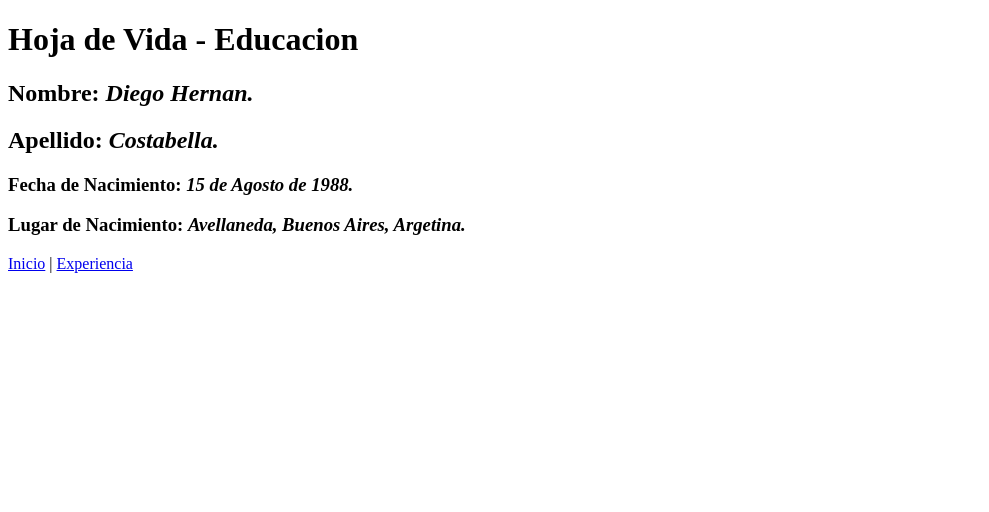
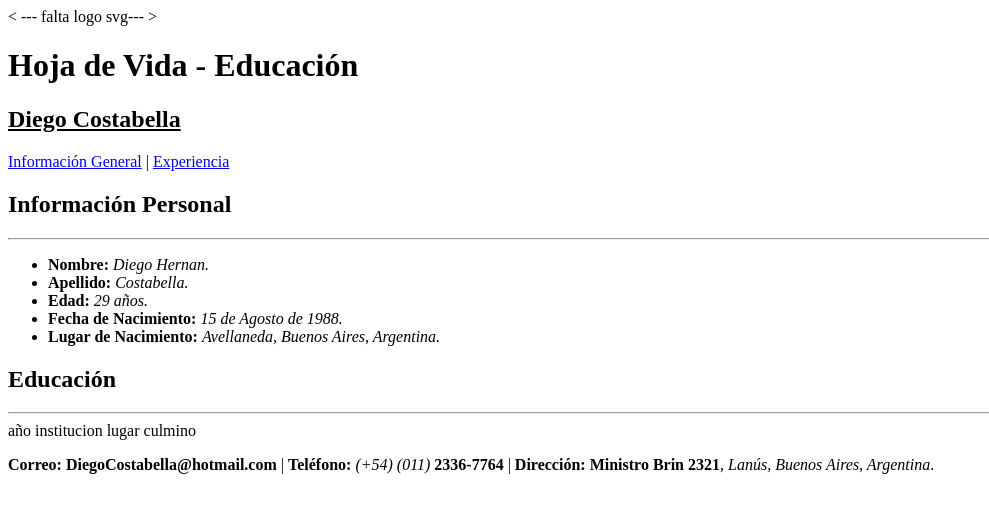
Before and after one commit to DiegoCostabella/EvaluacionFinalHTML, a plain HTML site: page Educacion.html in a window 1280 px wide. Shown: the whole page, without its empty margins (0-989 px from the left). Drawn offline with Linux system fonts and the light colour scheme.

Commit message:
arreglo de asentos y cambios en paginas siguientes

```diff
--- a/Educacion.html
+++ b/Educacion.html
@@ -1,29 +1,42 @@
 <!DOCTYPE html>
-<html>
+<html lang="es">
 <head>
 	<meta charset="utf-8">
 	<meta name="viewport" content="width=devide-width, user-scalable=no">
 	<meta name="author" content="Diego Costabella">
-	<meta name="description" content="Curriculum Vitae - Educacion">
-	<title>Curriculum Vitae - Educacion</title>
+	<meta name="description" content="Curriculum Vitae - Educación">
+	<title>Curriculum Vitae - Educación</title>
 </head>
 
 <body>
 	<header>
-		<h1>Hoja de Vida - Educacion</h1>
-		<h2>Nombre: <em>Diego Hernan.</em></h2>
-		<h2>Apellido: <em>Costabella.</em></h2>
-		<h3>Fecha de Nacimiento: <em>15 de Agosto de 1988.</em></h3>
-		<h3>Lugar de Nacimiento: <em>Avellaneda, Buenos Aires, Argetina.</em></h3>
+		< --- falta logo svg--- >
+		<h1>Hoja de Vida - Educación</h1>
+		<h2><u>Diego Costabella</u></h2>
 		<nav>
 			<p>
-				<a href="Index.html">Inicio</a> |
-				<a href="Experiencia.html">Experiencia</a>
+				<a href="Index.html">Información General</a> | <a href="Experiencia.html">Experiencia</a>
 			</p>
 		</nav>
 	</header>
-
+	<h2>Información Personal</h2>
+<hr>
+		<ul>
+			<li><strong>Nombre:</strong> <em>Diego Hernan.</em></li>
+			<li><strong>Apellido:</strong> <em>Costabella.</em></li>
+			<li><strong>Edad:</strong> <em>29 años.</em></li>
+			<li><strong>Fecha de Nacimiento:</strong> <em>15 de Agosto de 1988.</em></li>
+			<li><strong>Lugar de Nacimiento:</strong> <em>Avellaneda, Buenos Aires, Argentina.</em></li>
+		</ul>
+	<h2>Educación</h2>
+<hr>
+		<table>
+		año	institucion	lugar	culmino
+		</table>
 	<footer>
+		<p>
+			<strong>Correo:</strong> <strong>DiegoCostabella@hotmail.com</strong> | <strong>Teléfono:</strong> <em>(+54) (011)</em> <strong>2336-7764</strong> | <strong>Dirección:</strong> <strong>Ministro Brin 2321</strong>, <em>Lanús, Buenos Aires, Argentina</em>.
+		</p>
 	</footer>
 </body>
 </html>
```
Also changed, not shown: Experiencia.html (+18 -8 lines), index.html (+9 -9 lines), PARRAFO.txt (added).
